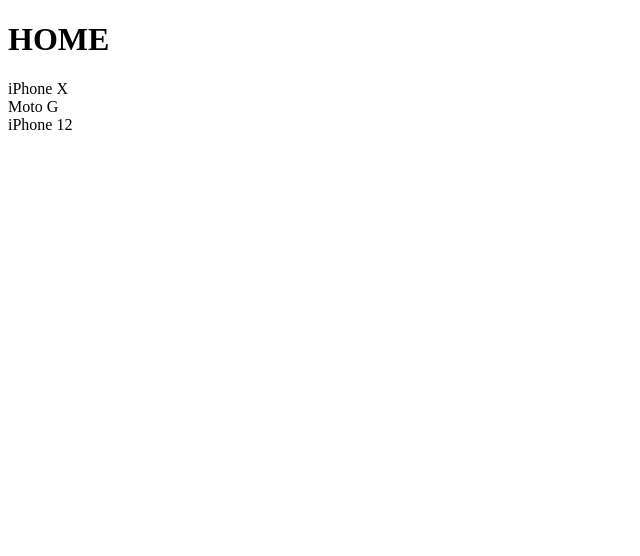
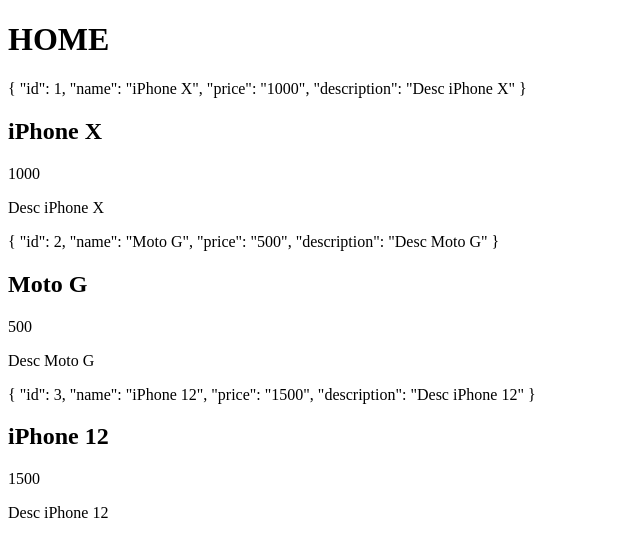
Before and after one commit to emanueljgomez/tp3, an Angular app: page / in a window 1280 px wide. Shown: the top 556 px of the page, without its empty margins (0-640 px from the left). Built offline with nearby package versions, Linux system fonts and the light colour scheme.

Commit message:
Properly modified the ngFor structure so it will renderize each element of the mockup data array, using the Pipe Json first to obtain said information

```diff
--- a/src/app/home/home.component.html
+++ b/src/app/home/home.component.html
@@ -4,7 +4,13 @@
 <!-- Usar ngFor para recorrer los elementos del Array definido en 'home.component.ts' -->
 
 <div *ngFor="let producto of productos">    <!-- La Variable 'producto' representa cada elemento del Array 'productos' -->
-    {{producto}}    <!-- Renderiza el contenido de la Variable -->
+
+    {{producto | json}}    <!-- Utilizar Pipe 'Json' (| json) para "traducir" y poder mostrar el contenido del objeto 'producto' -->
+
+    <h2>{{producto.name}}</h2>  <!-- Una vez analizado el objeto con el Pipe Json, ya tenemos la información necesaria para mostrar las propiedades de ese objeto de forma individual -->
+    <p>{{producto.price}}</p>
+    <p>{{producto.description}}</p>
+
 </div>
 
 <!-- ngFor replica el elemento HTML seleccionado en cada iteración, en este caso el 'div' con su contenido -->
--- a/src/app/home/home.component.ts
+++ b/src/app/home/home.component.ts
@@ -7,13 +7,31 @@
 })
 export class HomeComponent implements OnInit {
 
-  // Crear Array para mostrar
+  // Crear Array de objetos para mostrar (Mockup data)
 
   productos=[
-    "iPhone X",
-    "Moto G",
-    "iPhone 12"
+    {
+      id: 1,
+      name:"iPhone X",
+      price:"1000",
+      description:"Desc iPhone X"
+    },
+
+    {
+      id:2,
+      name:"Moto G",
+      price:"500",
+      description:"Desc Moto G"
+    },
+
+    {
+      id:3,
+      name:"iPhone 12",
+      price:"1500",
+      description:"Desc iPhone 12"
+    },
   ]
+
 
 
   constructor() { }
```
